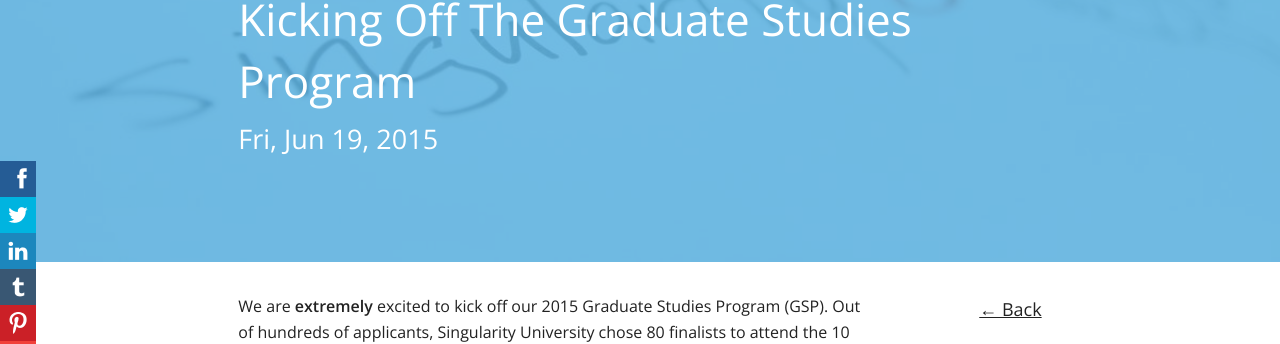
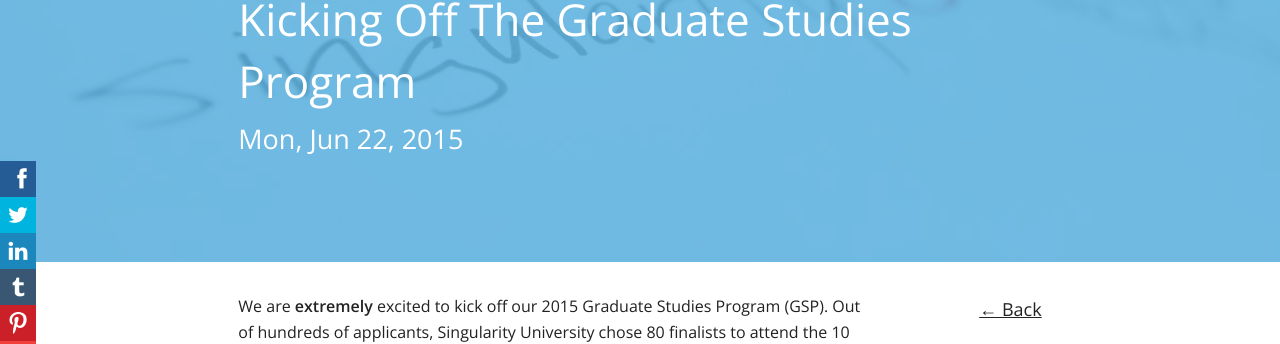
Before and after one commit to SingularityUniversity/startup, a Jekyll site: the page built from _posts/2015-06-22-kicking-off-the-graduate-studies-program.md, in a window 1280 px wide. Shown: the part 163-507 px from the top of the page. Built offline with Jekyll 4.4.1, drawn with Linux system fonts in a browser that asks for light colours; Markdown is read by kramdown in place of the engine named in the settings.

Commit message:
fixing wrong date

```diff
--- a/_posts/2015-06-22-kicking-off-the-graduate-studies-program.md
+++ b/_posts/2015-06-22-kicking-off-the-graduate-studies-program.md
@@ -1,6 +1,6 @@
 ---
 layout: post
-date: 2015-06-19 16:08:01
+date: 2015-06-22
 title: Kicking Off The Graduate Studies Program
 ---
 We are **extremely** excited to kick off our 2015 Graduate Studies Program (GSP). Out of hundreds of applicants, Singularity University chose 80 finalists to attend the 10 week long experience. The GSP participants will spend the first five weeks in intensive learning modules, where our faculty will teach them about exponential tech. The curriculum will feature prominent speakers such as Guy Kawasaki (Apple’s first chief evangelist) and Tom Chi (creator of Google Glass).
```
